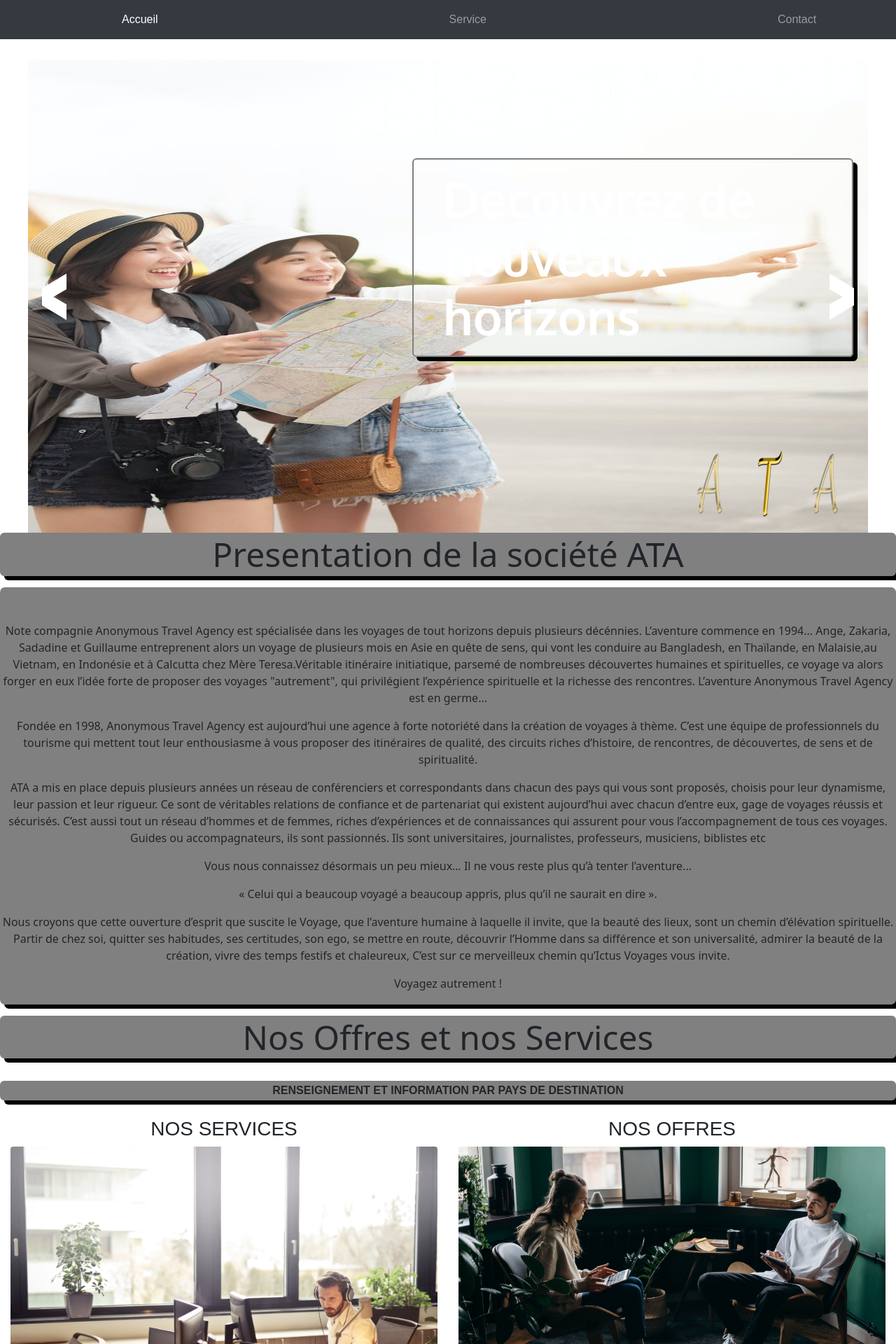
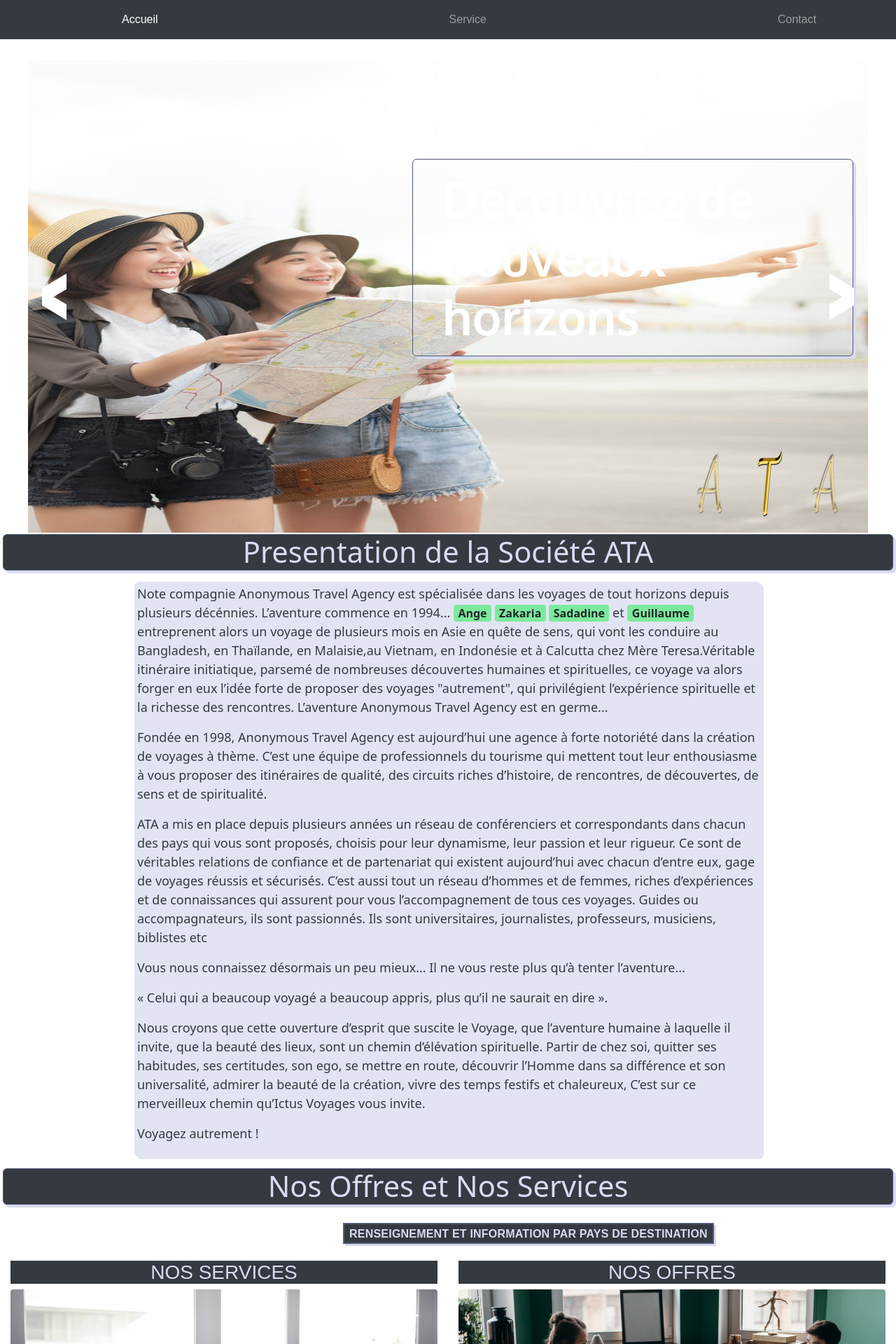
Before and after one commit to guillaumeaillaud/Anonymous, a PHP site: page / in a window 1280 px wide; the page is wider, and only the part inside the window is pictured. Shown: the part 200-2120 px from the top of that part at 70% size. Run offline with PHP 8.4, Linux system fonts and the light colour scheme.

Commit message:
modif css

```diff
--- a/assets/css/style.css
+++ b/assets/css/style.css
@@ -1,3 +1,4 @@
+/* partie entete logo gif et navbar*/
 .entete {
     display: flex;
 }
@@ -19,60 +20,40 @@
     margin-right: 250px;
     margin-left: 150px;
     text-align: center;
-
 }
-
+/* general */
+body {
+    font-family: "Segoe print", Arial, Helvetica, sans-serif;
+}
+/* section servive */
 h2 {
-
-    display: box;
-    background-color: gray;
-    border: 2px solid gray;
+    background-color:#343a40;
+    border: 1px solid #525b76;
     border-radius: 6px;
-    box-shadow: 6px 6px 0px black;
-    text-align: center;
+    box-shadow: 4px 4px 0px #d9dbf1;
     text-align: center;
     font-family: system-ui;
-    font-size: 3rem;
-
+    font-size: 2.6rem;
+    color:#d9dbf1;
+    margin:2px 4px;
 }
-
-.sousT {
-    background-color: gray;
-    border: 2px solid gray;
-    border-radius: 6px;
-    box-shadow: 6px 6px 0px black;
+.sousTitre {
+    background-color: #343a40;
+    border: 2px solid #525b76;
+    box-shadow: 3px 3px 0px #d9dbf1;
     text-align: center;
-
+    color:#d9dbf1;
+    width:530px;
+    margin-left:490px;
+    letter-spacing: 0.2px;
+    text-transform: uppercase;
+    padding-top:2px;
 }
-
-body {
-    font-family: "Segoe print", Arial, Helvetica, sans-serif;
-
-}
-
-.container-fluid {
-
-    display: flex;
-    flex-direction: column;
-
-}
-
-.form-control {
-    display: flex;
-    margin-left: auto;
-    margin-right: auto;
-    max-width: 100%;
-    margin-left: auto;
-    margin-right: auto;
-
-}
-
 .image {
     padding-top: 30px;
     display: flex;
     justify-content: space-between;
 }
-
 .image2 {
     margin-right: 2px;
     margin-left: 2px;
@@ -80,64 +61,58 @@ body {
     width: 790px;
     height: 400px;
     object-fit: cover;
-
 }
-
-.paragraphe {
-
-    display: flex;
-    font-family: system-ui;
-}
-
-
-
-.paragraphe1 {
-    text-align: right;
-}
-
-.paragraphe1 {
-    text-align: left;
-}
-
 .image1 {
     padding: 0.8rem;
 }
-
-.paragraphe {
-    display: flex;
-    width: 100%;
+/* section index */
+.index {
+    padding: 2px;
+    background-color: #e2e4f4;
+    border-radius: 7px;
+    box-shadow: 3px 3px 0px  #e2e4f4;
     font-family: system-ui;
-}
-
-.paragraphe>* {
-    width: calc(100% /2);
-}
-
-.index {
-    background-color: gray;
-    border: 2px solid gray;
-    border-radius: 7px;
-
-
-
-    box-shadow: 6px 6px 0px black;
-    font-family: system-ui;
-    text-align: center;
+    text-align: initial;
     margin: 1rem;
     margin-left: auto;
     margin-right: auto;
-    width: 100%;
+    width: 70%;
+    color:#343a40;
+    font-size:18px;
+    padding: 4px;
+}
+.badge.badge-light{
+    font-size:16px;
+    background-color: #7cea9c;
+}
+.liste{
+    margin-left:-25px;
+}
+.h3{
+    text-align: center;
+    background-color:#343a40 ;
+    color:#d9dbf1;
+}
 
-}
 /* pour les deux images */
 .rounded {
     width: 760px;
     max-width: 100%;
     height: 400px;
 }
-.liste{
-    margin-left:-25px;
+/* formulaire */
+.form{
+    width:700px;
+    font-size:20px;
+    margin-left:450px;
+    padding:20px;
 }
-h3{
-    text-align: center;
+.form-control {
+    height: 50px;
+    font-size: 18px;
+
 }
+.btn {
+    width: 660px;
+    background: #d9dbf1;
+}
--- a/php/view/section_contact.php
+++ b/php/view/section_contact.php
@@ -4,20 +4,20 @@
         <div class="row">
             <form class="form" action="#section_contact.php" method="post">
                 <div class="form-group">
-                    <label for="nom">Nom <span style="color:red">*</span></label>
+                    <label for="nom">Nom <span class="champ" style="color:red">*</span></label>
                     <input type="text" class="form-control" name="nom" id="nom" placeholder="entrer votre nom" required>
                 </div>
                 <div class="form-group">
-                    <label for="email">Email <span style="color:red">*</span></label>
+                    <label for="email">Email <span class="champ" style="color:red">*</span></label>
                     <input type="email" class="form-control" name="email" id="email" placeholder="enter votre email" required>
                 </div>
                 <div class="form-group">
-                    <label for="phone">Telephone <span style="color:red">*</span></label>
+                    <label for="phone">Telephone <span class="champ" style="color:red">*</span></label>
                     <input type="tel" class="form-control" name="telephone" id="phone" pattern="[0-9]{10}" placeholder="entrer votre telephone" required>
                     <small>Format: 1234567890 <span style="color:red;">(10 chiffres *)</span></small>
                 </div>
                 <div class="form-group">
-                    <label for="message">Message <span style="color:red">*</span></label>
+                    <label for="message">Message <span class="champ" style="color:red">*</span></label>
                     <textarea name="message" class="form-control" id="message" cols="30" rows="10" placeholder="entrer votre message" required></textarea>
                 </div>
                 <div class="form-group">
--- a/php/view/section_index.php
+++ b/php/view/section_index.php
@@ -51,13 +51,10 @@
     </ul>
   </div>
 </section>
-<h2>Presentation de la société ATA</h2>
+<h2>Presentation de la Société ATA</h2>
 <section id="section_index" class="index">
 
-  <br>
-  <br>
-  <p>Note compagnie Anonymous Travel Agency est spécialisée dans les voyages de tout horizons depuis plusieurs décénnies. L’aventure commence en 1994... Ange, Zakaria, Sadadine et Guillaume entreprenent alors un voyage de plusieurs mois en Asie en quête de sens, qui vont les conduire au Bangladesh, en Thaïlande, en Malaisie,au Vietnam, en Indonésie et à Calcutta chez Mère Teresa.Véritable itinéraire initiatique, parsemé de nombreuses découvertes humaines et spirituelles, ce voyage va alors forger en eux l’idée forte de proposer des voyages "autrement", qui privilégient l’expérience spirituelle et la richesse des rencontres. L’aventure Anonymous Travel Agency est en germe...</p>
-
+  <p>Note compagnie Anonymous Travel Agency est spécialisée dans les voyages de tout horizons depuis plusieurs décénnies. L’aventure commence en 1994... <span class="badge badge-light">Ange </span> <span class="badge badge-light"> Zakaria</span> <span class="badge badge-light">Sadadine</span> et <span class="badge badge-light"> Guillaume</span> entreprenent alors un voyage de plusieurs mois en Asie en quête de sens, qui vont les conduire au Bangladesh, en Thaïlande, en Malaisie,au Vietnam, en Indonésie et à Calcutta chez Mère Teresa.Véritable itinéraire initiatique, parsemé de nombreuses découvertes humaines et spirituelles, ce voyage va alors forger en eux l’idée forte de proposer des voyages "autrement", qui privilégient l’expérience spirituelle et la richesse des rencontres. L’aventure Anonymous Travel Agency est en germe...</p>
   <p> Fondée en 1998, Anonymous Travel Agency est aujourd’hui une agence à forte notoriété dans la création de voyages à thème. C’est une équipe de professionnels du tourisme qui mettent tout leur enthousiasme à vous proposer des itinéraires de qualité, des circuits riches d’histoire, de rencontres, de découvertes, de sens et de spiritualité. </p>
   <p>ATA a mis en place depuis plusieurs années un réseau de conférenciers et correspondants dans chacun des pays qui vous sont proposés, choisis pour leur dynamisme, leur passion et leur rigueur. Ce sont de véritables relations de confiance et de partenariat qui existent aujourd’hui avec chacun d’entre eux, gage de voyages réussis et sécurisés. C’est aussi tout un réseau d’hommes et de femmes, riches d’expériences et de connaissances qui assurent pour vous l’accompagnement de tous ces voyages. Guides ou accompagnateurs, ils sont passionnés. Ils sont universitaires, journalistes, professeurs, musiciens, biblistes etc</p>
   <p>Vous nous connaissez désormais un peu mieux… Il ne vous reste plus qu’à tenter l’aventure...</p>
--- a/php/view/section_service.php
+++ b/php/view/section_service.php
@@ -1,16 +1,16 @@
 <section id="section_service">
 
 
-    <h2>Nos Offres et nos Services</h2><br>
+    <h2>Nos Offres et Nos Services</h2><br>
     <strong>
-        <div class="sousT">RENSEIGNEMENT ET INFORMATION PAR PAYS DE DESTINATION</div><br>
+        <div class="sousTitre">Renseignement Et Information Par Pays De Destination</div><br>
     </strong>
     <div class="container-fluid">
         <div class="row">
             <div class="col-md-6">
                 <h3 class="h3">NOS SERVICES</h3>
                 <img class="rounded float-left" src="image10.jpg" alt="photo">
-            <ul class="liste li1">
+            <ul class="liste">
                 <li>Réservation de billets d'avion et d'hotel </li>
                 <li>Renseignement sur les compagnies aériennes</li>
                 <li>Rapport sur l'état de sécurité du pays d'acceuil</li>
@@ -22,7 +22,7 @@
             <div class="col-md-6">
                 <h3 class="h3"> NOS OFFRES </h3>
                 <img class="rounded float-rigth" src="image11.jpg" alt="photo">
-            <ul class="liste li2">
+            <ul class="liste">
                 <li>Accompagnement passionné, dynamique & enthousiaste.</li>
                 <li>Des petits groupes de 8 à 25 personnes.</li>
                 <li>Des rencontres avec les populations locales.</li>
@@ -36,7 +36,7 @@
     </div>
 </section>
 <strong>
-    <div class="sousT"> AVEC NOUS VOTRE SATISFATCTION EST ASSUREE</div>
+    <div class="sousTitre s1"> AVEC NOUS VOTRE SATISFATCTION EST ASSUREE</div>
 
 </strong>
 <section class="image">
```
